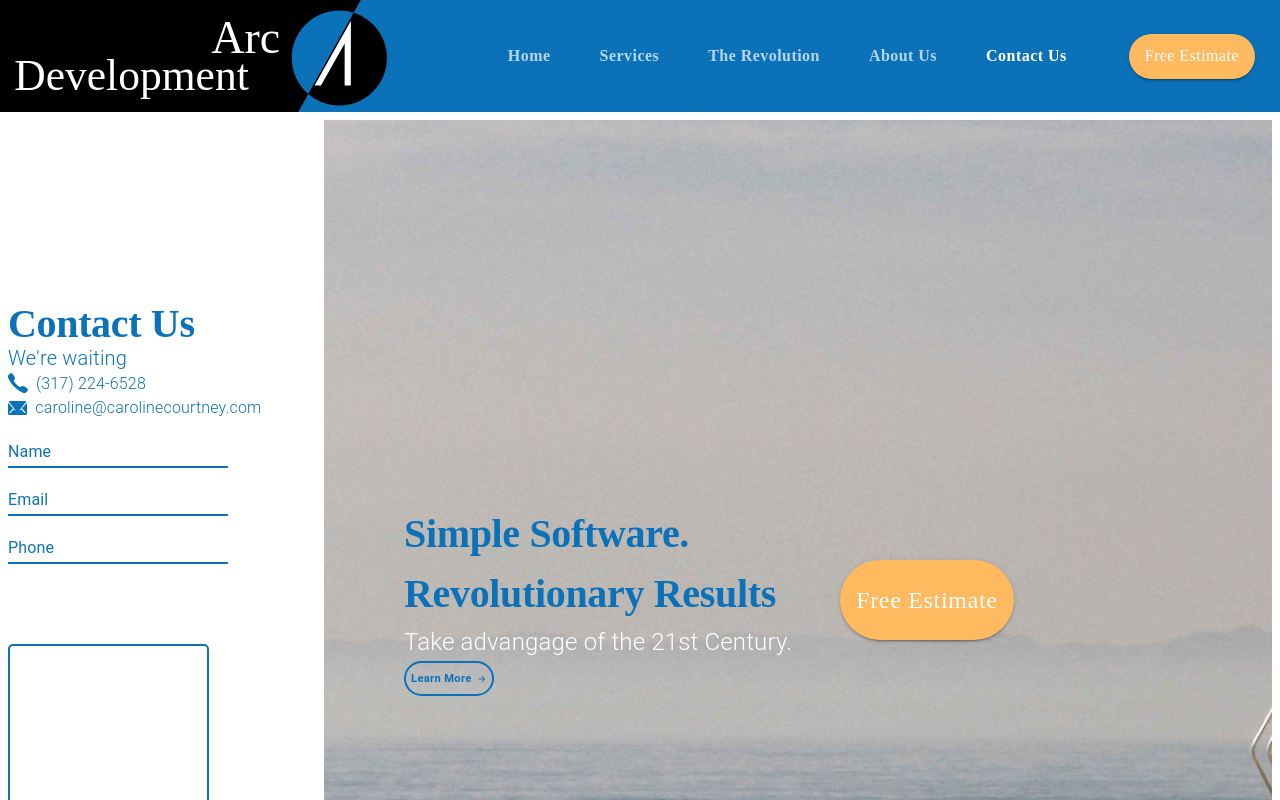
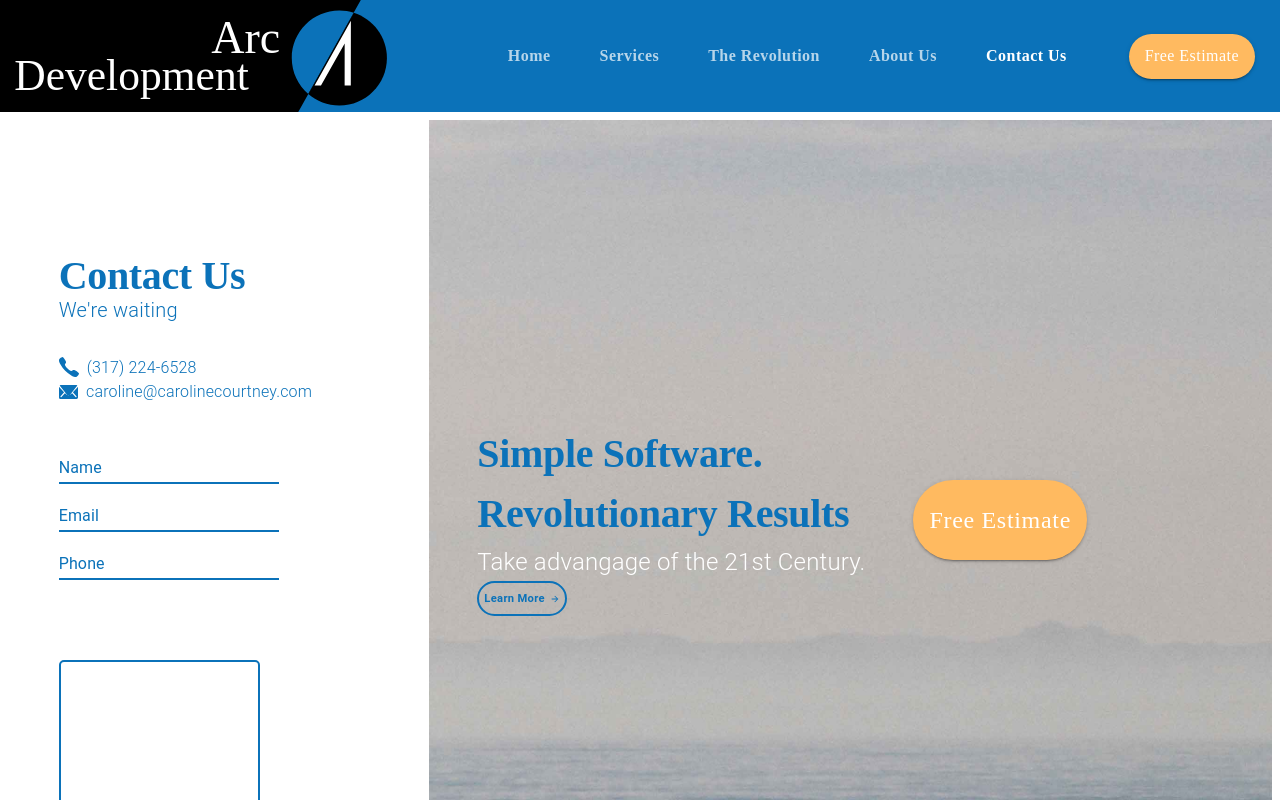
Before and after one commit to Catravine/arcdevelopment, a React (Create React App) app: page /contact in a window 1280 px wide. Shown: the top 800 px of the page. Built offline with nearby package versions, Linux system fonts and the light colour scheme; the HTML template or start-up script is replaced by a standard one.

Commit message:
big layout change

```diff
--- a/src/components/Contact.js
+++ b/src/components/Contact.js
@@ -19,7 +19,8 @@ const useStyles = makeStyles(theme => ({
     backgroudPosition: "center",
     backgroundSize: "cover",
     backgroundRepeat: "no-repeat",
-    height: "60em"
+    height: "60em",
+    paddingBottom: "10em"
   },
   estimateButton: {
     ...theme.typography.estimate,
@@ -77,7 +78,9 @@ export default function Contact(props){
 
   return (
     <Grid container driection="row">
-      <Grid item container direction="column" justify="center" lg={3}>
+      <Grid item container direction="column" justify="center" alignItems="center" lg={4} xl={3}>
+        <Grid item>
+          <Grid container direction="column">
             <Grid item>
               <Typography variant="h2" style={{ lineHeight: 1 }}>Contact Us</Typography>
               <Typography
@@ -87,7 +90,7 @@ export default function Contact(props){
                 We're waiting
               </Typography>
             </Grid>
-        <Grid item container>
+            <Grid item container style={{ marginTop: "2em" }}>
               <Grid item>
                 <img src={phoneIcon} alt="phone" style={{ marginRight: "0.5em" }} />
               </Grid>
@@ -100,7 +103,7 @@ export default function Contact(props){
                 </Typography>
               </Grid>
             </Grid>
-        <Grid item container>
+            <Grid item container style={{ marginBottom: "2em" }}>
               <Grid item>
                 <img
                   src={emailIcon}
@@ -151,24 +154,27 @@ export default function Contact(props){
                 onChange={(event) => setMessage(event.target.value)}
               />
             </Grid>
-        <Grid item>
+            <Grid item container justify="center" style={{ marginTop: "2em" }}>
               <Button className={classes.sendButton} variant="contained">
                 Send Message
                 <img src={airplane} alt="paper airplaine" style={{ marginLeft: "1em" }} />
               </Button>
             </Grid>
           </Grid>
+        </Grid>
+      </Grid>
       <Grid
         item
         container
         className={classes.background}
-        lg={9}
+        lg={8}
+        xl={9}
         alignItems="center"
       >
         <Grid
           item
           style={{
-            marginLeft: matchesSM ? 0 : "5em",
+            marginLeft: matchesSM ? 0 : "3em",
             textAlign: matchesSM ? "center" : "inherit"
           }}
         >
```
Lines whose indentation alone changed are shown as unchanged.
